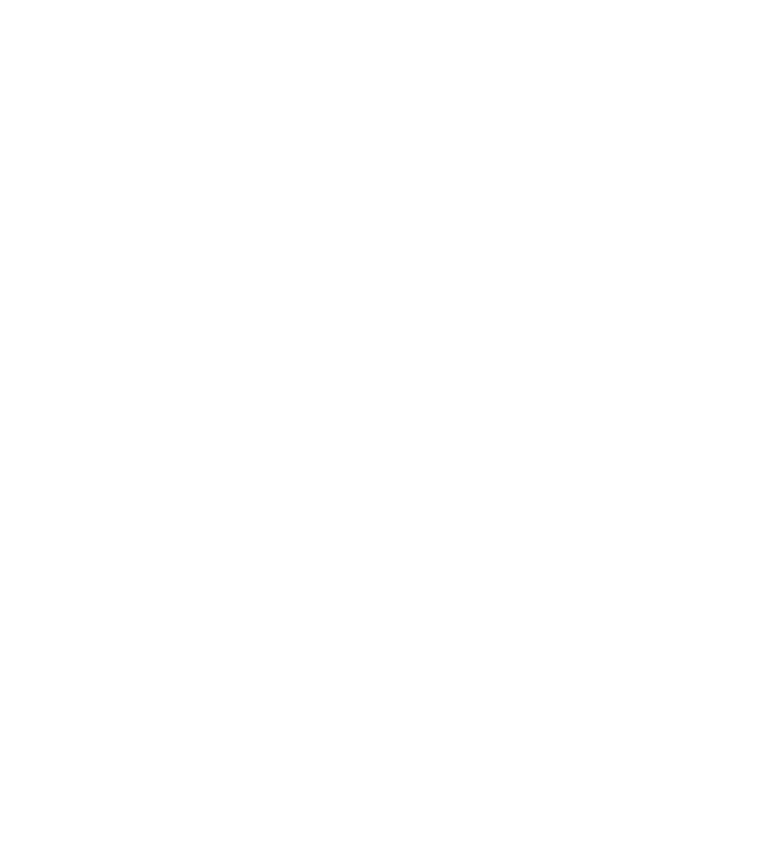
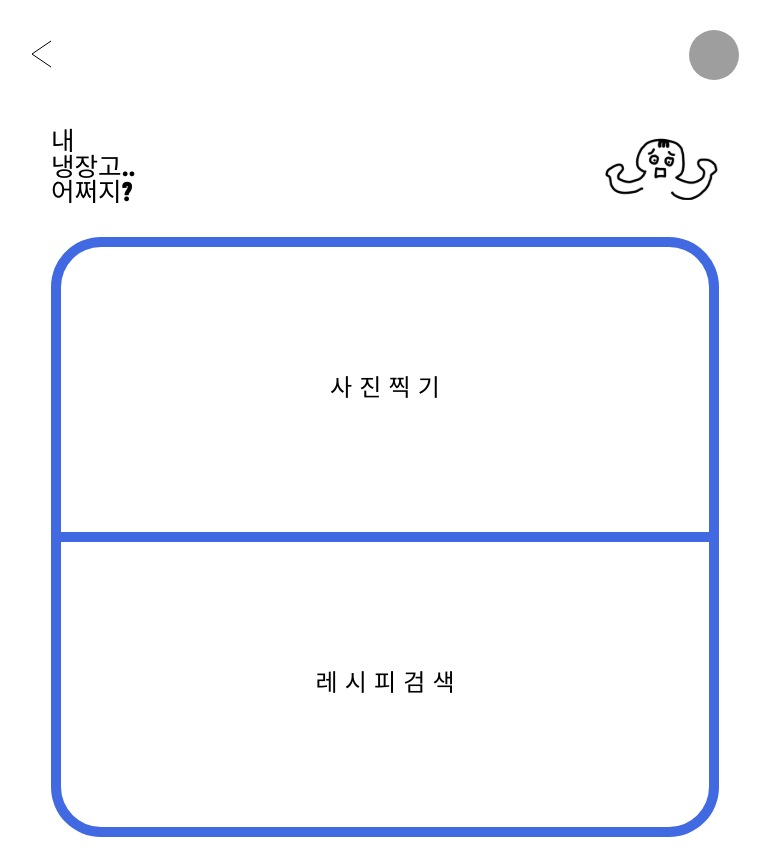
Before and after one commit to BlahBlahComputer/blahblahfridge-web, a React (Create React App) app: page /home in a window 1280 px wide. Before the commit this address had no page. Shown: the whole page, without its empty margins (255-1025 px from the left). Before the commit the page ends 800 px from the top, so only its background shows below. Built offline with nearby package versions, Linux system fonts and the light colour scheme; grey boxes are pictures that could not be loaded.

Commit message:
picture check, home

```diff
--- a/src/App.tsx
+++ b/src/App.tsx
@@ -15,9 +15,11 @@
 import MenuIngredient from './components/MenuIngredient';
 import MenuRecipe from './components/MenuRecipe';
 import MenuReview from './components/MenuReview';
+import Home from './components/home';
+import PictureCheck from './components/picturecheck';
 
 function App() {
-  const [isAuth, setIsAuth] = useState(false);
+  const [isAuth, setIsAuth] = useState(true);
   const [imageUrl, setImageUrl] = useState(
     'https://m.nongmin.com/upload/bbs/202108/20210821005357060/20210821005357060.jpg',
   );
@@ -50,7 +52,13 @@
         <>
           <TopBar imageUrl={imageUrl} />
           <Routes>
+            <Route path="/home" element={<Home />} />
+          </Routes>
+          <Routes>
             <Route path="/" element={<MainContainer />} />
+          </Routes>
+          <Routes>
+            <Route path="/picturecheck" element={<PictureCheck />} />
           </Routes>
           <Routes>
             <Route path="/myreview" element={<MyReview />} />
--- /dev/null
+++ b/src/components/home/index.tsx
@@ -0,0 +1,102 @@
+import styled from 'styled-components';
+
+import Logo from '#/asset/logo.svg';
+
+function Home() {
+  return (
+    <LoginContainer>
+      <TitleContainer>
+        <Title>내 냉장고.. 어쩌지?</Title>
+        <img src={Logo} alt="logo" className="logo" />
+      </TitleContainer>
+      <TopSquare
+        onClick={() => {
+          alert('camera');
+        }}
+      >
+        <ButtonLayout>사 진 찍 기</ButtonLayout>
+      </TopSquare>
+      <BottomSquare
+        onClick={() => {
+          window.location.replace('/');
+        }}
+      >
+        <ButtonLayout>레 시 피 검 색</ButtonLayout>
+      </BottomSquare>
+    </LoginContainer>
+  );
+}
+
+const ButtonLayout = styled.div`
+  display: flex;
+
+  align-items: center;
+  justify-self: center;
+  margin: auto;
+
+  font-size: 1.5rem;
+`;
+const TopSquare = styled.div`
+  display: flex;
+  flex-direction: column;
+  max-width: 100%;
+  height: calc((100vh - 200px) / 2);
+  //background-color: #03c75a;
+
+  border-style: solid;
+  border-color: royalblue;
+  border-width: 10px 10px 5px 10px;
+  border-top-left-radius: 50px;
+  border-top-right-radius: 50px;
+
+  margin-top: 30px;
+  margin-left: 20px;
+  margin-right: 20px;
+
+  align-items: center;
+  justify-items: center;
+`;
+
+const BottomSquare = styled.div`
+  display: flex;
+  max-width: 100%;
+  height: calc((100vh - 200px) / 2);
+  //background-color: #fee500;
+
+  border-style: solid;
+  border-color: royalblue;
+  border-width: 5px 10px 10px 10px;
+  border-bottom-left-radius: 50px;
+  border-bottom-right-radius: 50px;
+
+  margin-bottom: 30px;
+  margin-right: 20px;
+  margin-left: 20px;
+
+  flex-direction: column;
+`;
+
+const LoginContainer = styled.div`
+  display: flex;
+  flex-direction: column;
+
+  margin-top: 50px;
+`;
+
+const TitleContainer = styled.div`
+  display: flex;
+
+  align-items: center;
+  justify-content: space-between;
+
+  padding: 0 20px;
+`;
+
+const Title = styled.span`
+  font-size: 1.6rem;
+
+  max-width: 50px;
+  word-break: keep-all;
+`;
+
+export default Home;
--- /dev/null
+++ b/src/components/picturecheck/index.tsx
@@ -0,0 +1,122 @@
+import styled from 'styled-components';
+
+import Logo from '#/asset/logo.svg';
+
+function PictureCheck() {
+  return (
+    <LoginContainer>
+      <Square>
+        <TitleContainer>
+          <Title>이 재료.. 어쩌지?</Title>
+          <img src={Logo} alt="logo" className="logo" />
+        </TitleContainer>
+
+        <ButtonContainer>
+          <Start
+            onClick={() => {
+              window.location.replace('/welcome');
+            }}
+          >
+            <ButtonLayout>확 인</ButtonLayout>
+          </Start>
+
+          <Start
+            onClick={() => {
+              window.location.replace('/welcome');
+            }}
+          >
+            <ButtonLayout>취 소</ButtonLayout>
+          </Start>
+        </ButtonContainer>
+      </Square>
+    </LoginContainer>
+  );
+}
+
+const ButtonLayout = styled.div`
+  display: flex;
+
+  align-items: center;
+  justify-self: center;
+  margin: auto;
+
+  font-size: 1.5rem;
+`;
+
+const Start = styled.div`
+  display: flex;
+  width: 100px;
+  height: 40px;
+
+  background-color: royalblue;
+  border-radius: 20px;
+
+  align-items: flex-end;
+  justify-self: center;
+
+  font-size: 1.5rem;
+  flex-direction: column;
+
+  margin-left: 20px;
+  margin-top: 70px;
+  margin-right: 20px;
+`;
+
+const Square = styled.div`
+  display: flex;
+  flex-direction: column;
+  max-width: 100%;
+  height: calc(100vh - 200px);
+
+  border-style: solid;
+  border-color: royalblue;
+  border-width: 10px 10px 5px 10px;
+  border-radius: 50px;
+
+  margin-top: 10px;
+  margin-left: 20px;
+  margin-right: 20px;
+
+  align-items: center;
+  justify-items: center;
+`;
+
+const LoginContainer = styled.div`
+  display: flex;
+  flex-direction: column;
+
+  margin-top: 50px;
+`;
+
+const ButtonContainer = styled.div`
+  display: flex;
+  flex-direction: row;
+
+  margin-bottom: 50px;
+`;
+
+const TitleContainer = styled.div`
+  display: flex;
+  flex-direction: column;
+
+  align-items: center;
+  //justify-content: space-between;
+
+  padding: 20px 20px;
+
+  .logo {
+    height: 150%;
+  }
+`;
+
+const Title = styled.span`
+  font-size: 1.6rem;
+
+  max-width: 200px;
+  word-break: keep-all;
+
+  margin-top: 30px;
+  margin-bottom: 30px;
+`;
+
+export default PictureCheck;
```
